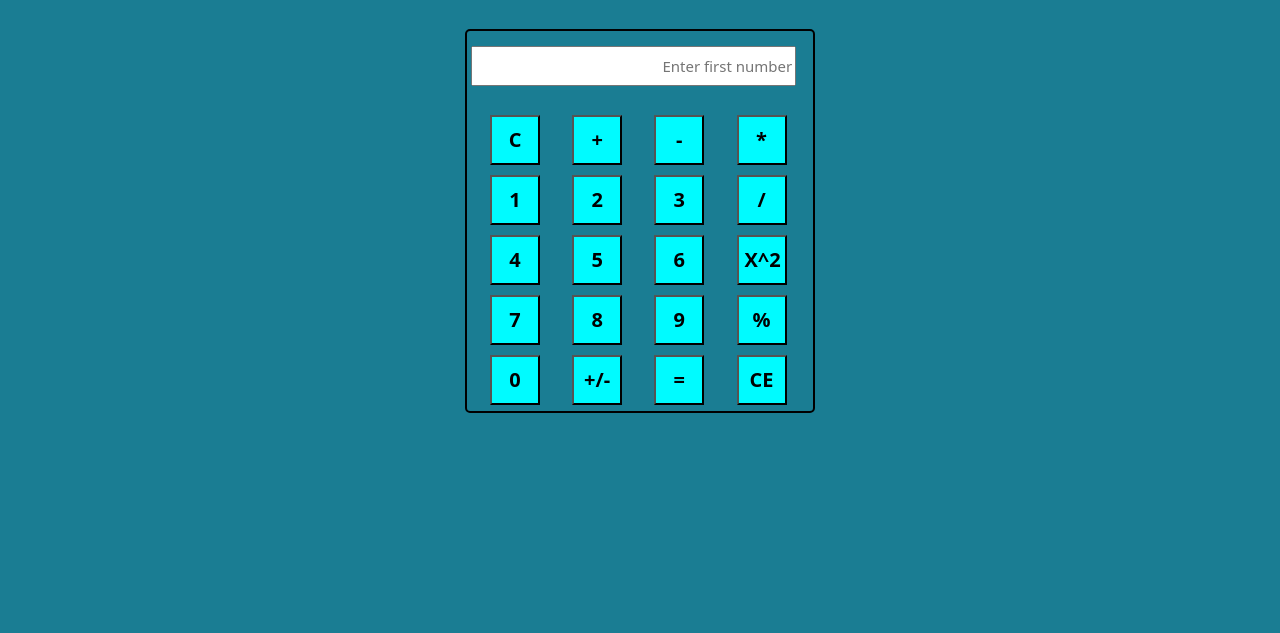
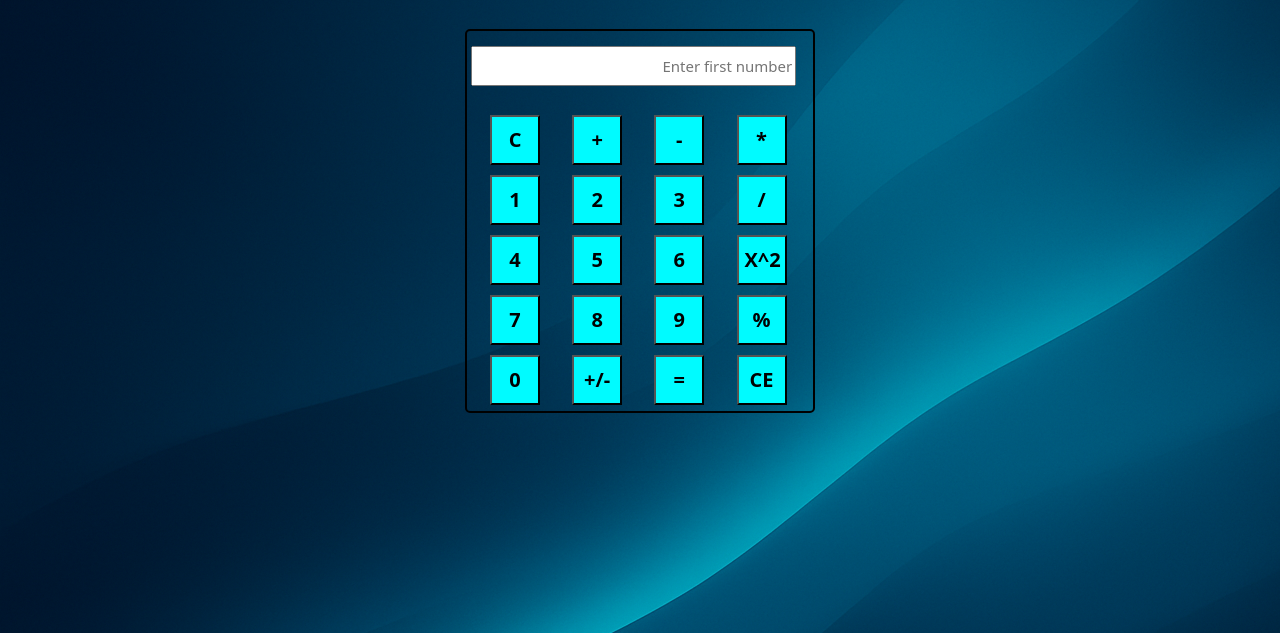
Before and after one commit to kalpshah01/code, a plain HTML site: page js/calculator/index.html in a window 1280 px wide. Shown: the part 167-800 px from the top of the page. Drawn offline with nearby package versions, Linux system fonts and the light colour scheme; the site is published under a folder, as on GitHub Pages, so addresses that start at the root find nothing; files whose address does not match are found by name.

```diff
--- a/js/calculator/assets/css/style.css
+++ b/js/calculator/assets/css/style.css
@@ -49,7 +49,7 @@
         }
         body{
             background-color: rgb(26, 125, 147);
-            background-image: url(/calculator/assets/images/ChatGPT\ Image\ Nov\ 24\,\ 2025\,\ 12_24_01\ AM.png);
+            background-image: url(./assets/images/ChatGPT\ Image\ Nov\ 24\,\ 2025\,\ 12_24_01\ AM.png);
         }
         form:hover{
             /* box-shadow: 5px 10px 18px #888888; */
@@ -57,4 +57,5 @@
             background-color: black;
             background-color: rgb(26, 125, 147);
             /* border:2px solid aqua; */
+
         }
```
